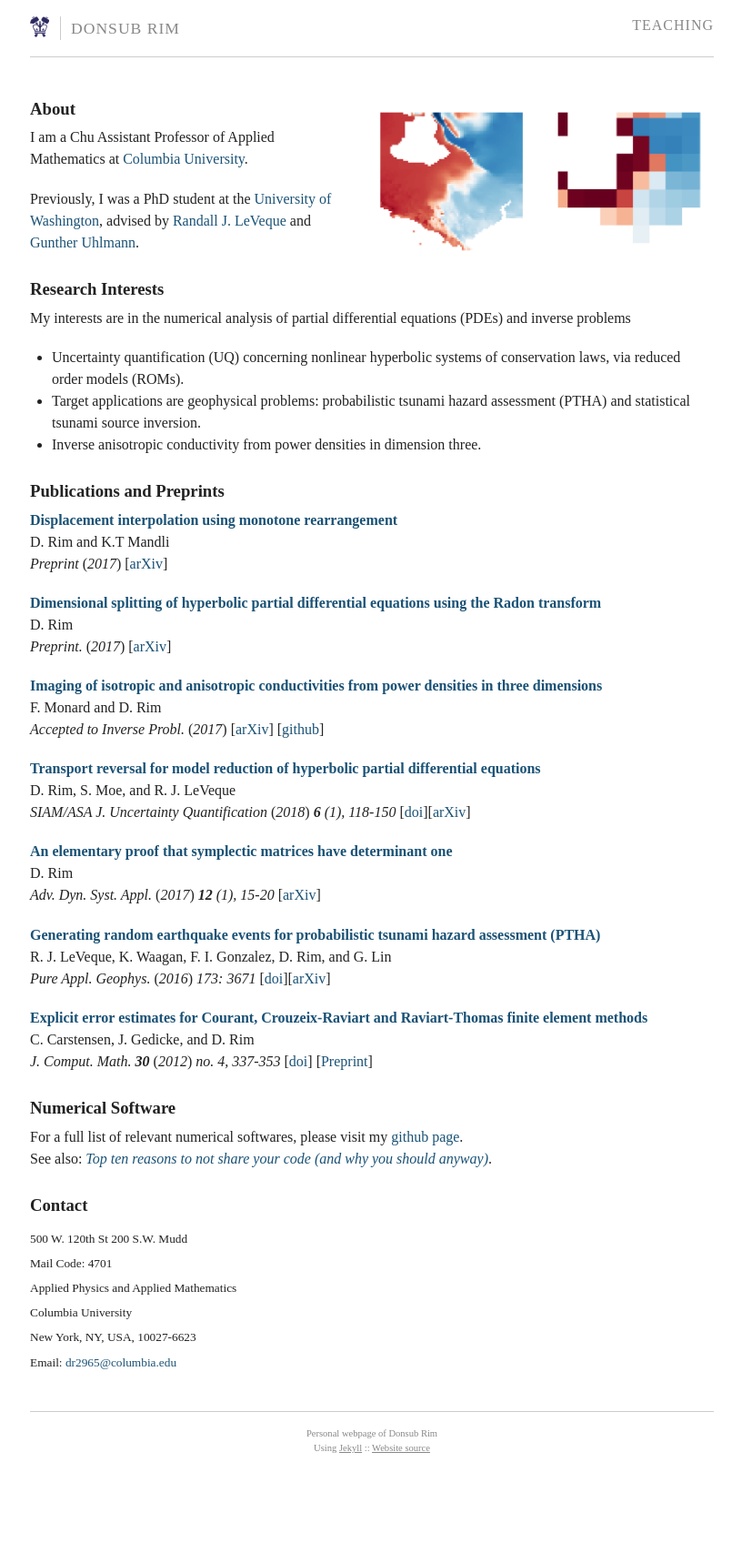
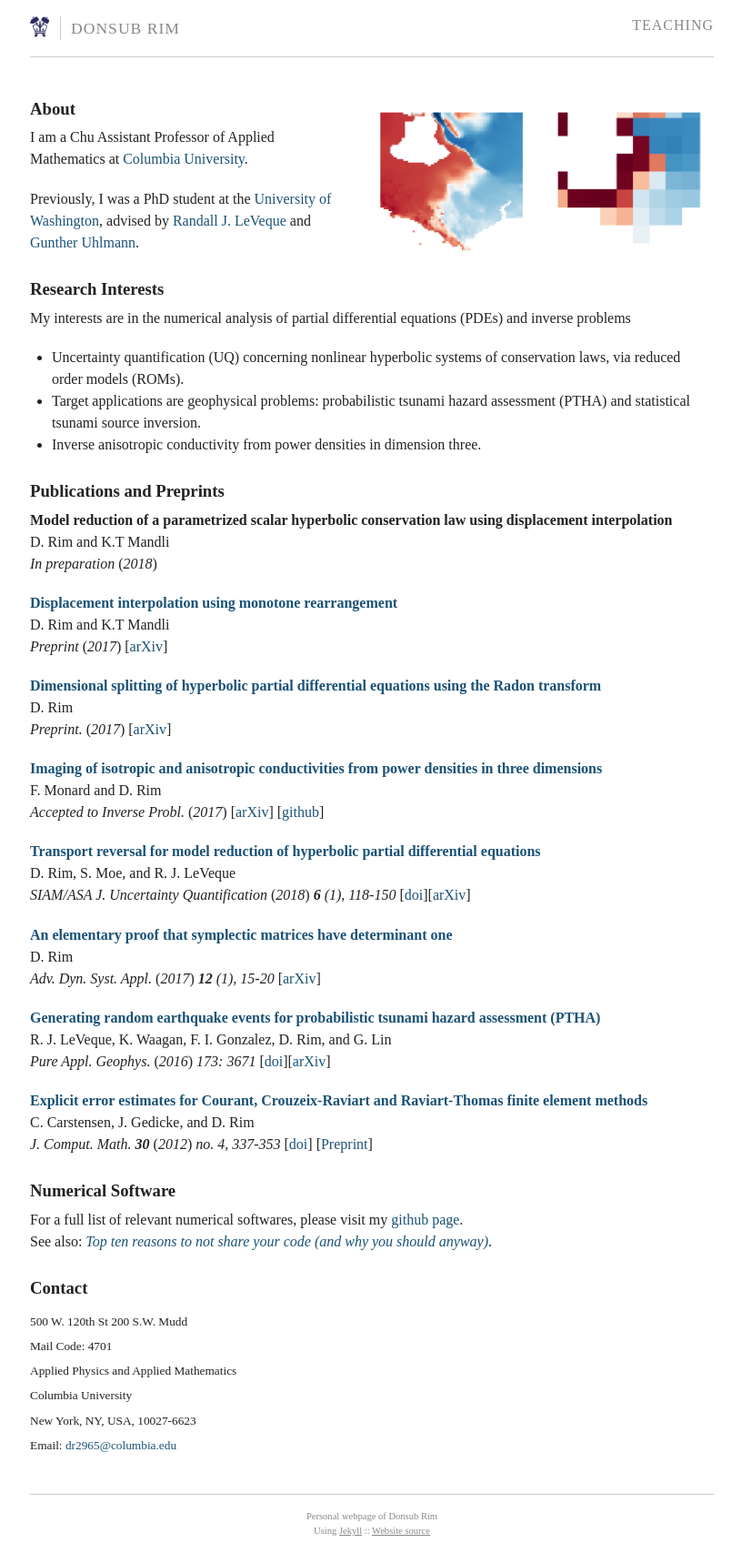
Before and after one commit to dsrim/dsrim.github.io, a Jekyll site: the page built from index.md, in a window 1280 px wide. Shown: the whole page at 91% size, without its empty margins (231-1047 px from the left). Built offline with Jekyll 4.4.1, drawn with Linux system fonts in a browser that asks for light colours; before the commit the page ends 1615 px from its top, so only the background shows below that.

Commit message:
added in prep

```diff
--- a/index.md
+++ b/index.md
@@ -3,6 +3,11 @@ layout: page
 title:
 permalink: /
 pubs:
+    - title:    "Model reduction of a parametrized scalar hyperbolic conservation law using displacement interpolation"
+      author:   "D. Rim and K.T Mandli"
+      journal:  "In preparation"
+      year:     "2018"
+
     - title:    "Displacement interpolation using monotone rearrangement"
       author:   "D. Rim and K.T Mandli"
       journal:  "Preprint"
```
Also changed, not shown: 1 other file.
